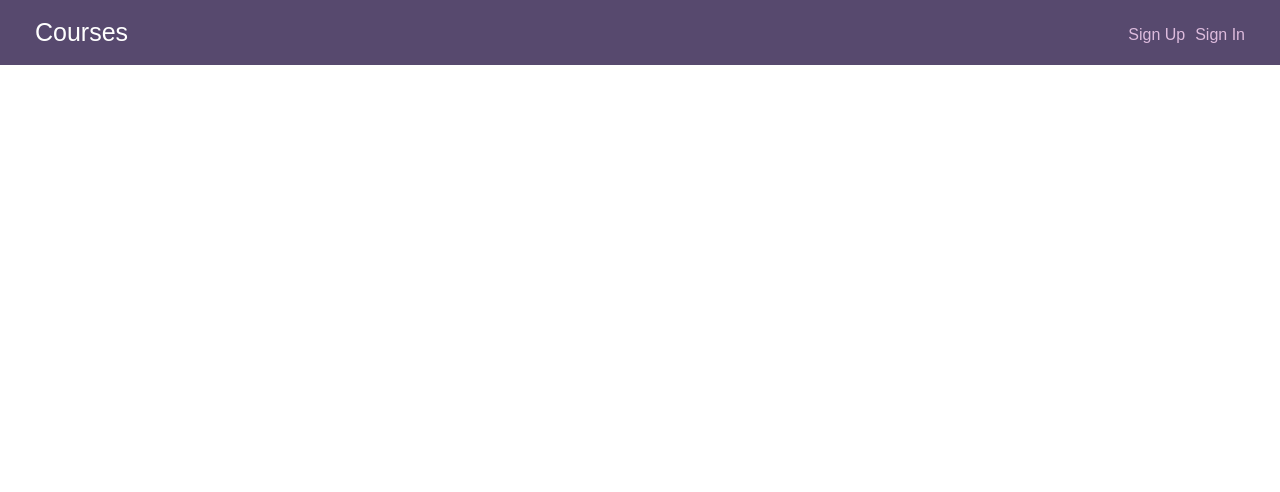
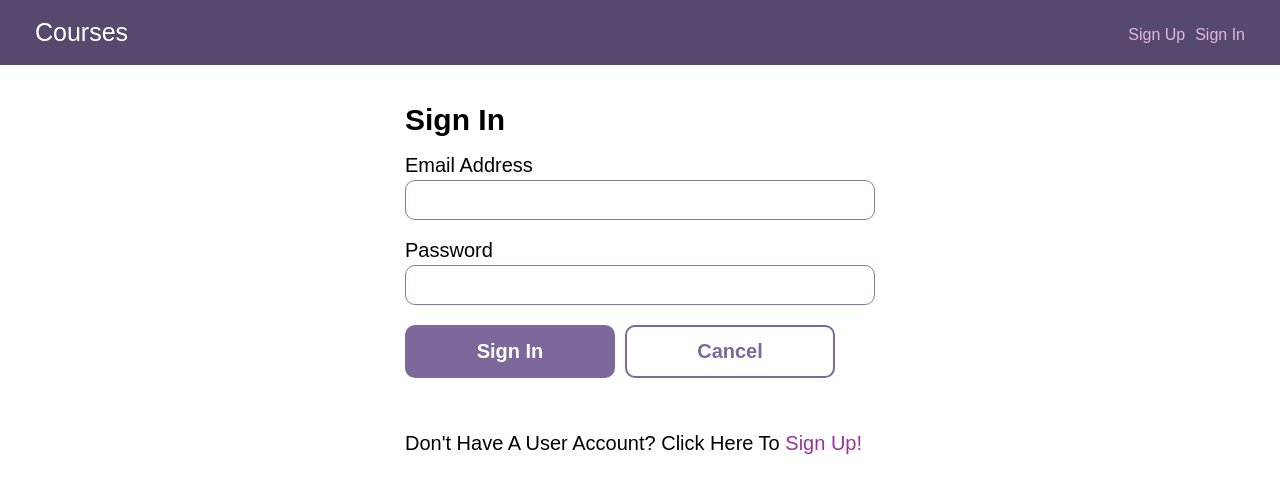
Before and after one commit to zviels/full-stack-app-with-react-and-rest-api, a React (Create React App) app in the folder client/: page /sign-in in a window 1280 px wide. Shown: the top 492 px of the page. Built offline with nearby package versions, Linux system fonts and the light colour scheme.

Commit message:
Set Up Basic Authentication

```diff
--- a/client/src/Components/App.js
+++ b/client/src/Components/App.js
@@ -4,6 +4,7 @@ import { BrowserRouter, Switch, Route } from 'react-router-dom';
 import { APIProvider } from '../Context';
 
 import Header from './Header';
+import UserSignIn from './UserSignIn';
 import Courses from './Courses';
 import CourseDetail from './CourseDetail';
 
@@ -16,14 +17,19 @@ const App = () => {
         <APIProvider>
             <BrowserRouter>
                 <Header />
+                <main>
                     <Switch>
                         <Route exact path="/">
                             <Courses />
+                        </Route>
+                        <Route path="/sign-in">
+                            <UserSignIn />
                         </Route>
                         <Route path="/courses/:id">
                             <CourseDetail />
                         </Route>
                     </Switch>
+                </main>
             </BrowserRouter>
         </APIProvider>
 
--- a/client/src/Components/CourseDetail.js
+++ b/client/src/Components/CourseDetail.js
@@ -1,4 +1,4 @@
-import React, { useState, useContext, useEffect } from 'react';
+import React, { Fragment, useState, useContext, useEffect } from 'react';
 import { useParams } from 'react-router-dom';
 import ReactMarkdown from 'react-markdown';
 
@@ -54,7 +54,7 @@ const CourseDetail = () => {
 
     return (
 
-        <main>
+        <Fragment>
             <ActionsBar />
             <div className="wrap">
                 <h2>Course Detail</h2>
@@ -91,7 +91,7 @@ const CourseDetail = () => {
                     </div>
                 </form>
             </div>
-        </main>
+        </Fragment>
 
     );
 
--- a/client/src/Components/Courses.js
+++ b/client/src/Components/Courses.js
@@ -49,12 +49,10 @@ const Courses = () => {
 
     return (
 
-        <main>
-            <div className="wrap main--grid">
-                { renderCourses() }
-                <NewCourseButton />
-            </div>
-        </main>
+        <div className="wrap main--grid">
+            { renderCourses() }
+            <NewCourseButton />
+        </div>
 
     );
 
--- a/client/src/Components/Header.js
+++ b/client/src/Components/Header.js
@@ -1,4 +1,5 @@
 import React from 'react';
+import { Link } from 'react-router-dom';
 
 // The Header Component
 
@@ -17,7 +18,7 @@ const Header = () => {
                             <a href="/sign-up">Sign Up</a>
                         </li>
                         <li>
-                            <a href="/sign-in">Sign In</a>
+                            <Link to="/sign-in">Sign In</Link>
                         </li>
                     </ul>
                 </nav>
--- /dev/null
+++ b/client/src/Components/UserSignIn.js
@@ -0,0 +1,71 @@
+import React, { useState, useContext } from 'react';
+import { Link, useHistory } from 'react-router-dom';
+
+import { APIContext } from '../Context';
+
+// The Sign In Form
+
+const UserSignIn = () => {
+
+    // Initialize State
+
+    const [email, setEmail] = useState('');
+    const [password, setPassword] = useState('');
+
+    // Use The API Context
+
+    const { dataManager } = useContext(APIContext);
+
+    // Use History
+
+    const history = useHistory();
+
+    // Helper Functions
+
+    // Cancel
+
+    const cancel = () => history.push('/');
+
+    // Submit
+
+    const submit = async (event) => {
+
+        event.preventDefault();
+
+        const data = await dataManager.signIn({ email, password });
+        console.log(data);
+
+    }
+
+    // JSX
+
+    return (
+
+        <div className="form--centered">
+            <h2>Sign In</h2>
+            <form onSubmit= { submit }>
+                <label htmlFor="emailAddress">
+                    Email Address
+                </label>
+                <input id="emailAddress" name="emailAddress" type="email" value= { email } onChange= { (e) => setEmail(e.target.value) } />
+                <label htmlFor="password">
+                    Password
+                </label>
+                <input id="password" name="password" type="password" value= { password} onChange= { (e) => setPassword(e.target.value) } />
+                <button className="button" type="submit">
+                    Sign In
+                </button>
+                <button className="button button-secondary" onClick= { cancel }>
+                    Cancel
+                </button>
+            </form>
+            <p>Don't Have A User Account? Click Here To <Link to="/sign-up">Sign Up!</Link></p>
+        </div>
+
+    );
+
+}
+
+// Export Component
+
+export default UserSignIn;
--- a/client/src/Utilities/DataManager.js
+++ b/client/src/Utilities/DataManager.js
@@ -40,6 +40,21 @@ class DataManager {
 
     }
 
+    // signIn
+
+    signIn(credentials) {
+
+        const f = handleAsyncOperation (async ({ email, password }) => {
+
+            const { data } = await API.get('/users', { auth: { username: email, password } });
+            return data;
+
+        });
+
+        return f(credentials);
+
+    }
+
 }
 
 // Export The Data Manager
--- a/client/src/Utilities/HandleAsyncOperation.js
+++ b/client/src/Utilities/HandleAsyncOperation.js
@@ -2,11 +2,11 @@
 
 const handleAsyncOperation = (callback) => {
 
-    return async (id) => {
+    return async (param) => {
 
         try {
 
-            return await callback(id);
+            return await callback(param);
 
         } catch (error) {
 
```
Lines whose indentation alone changed are shown as unchanged.
